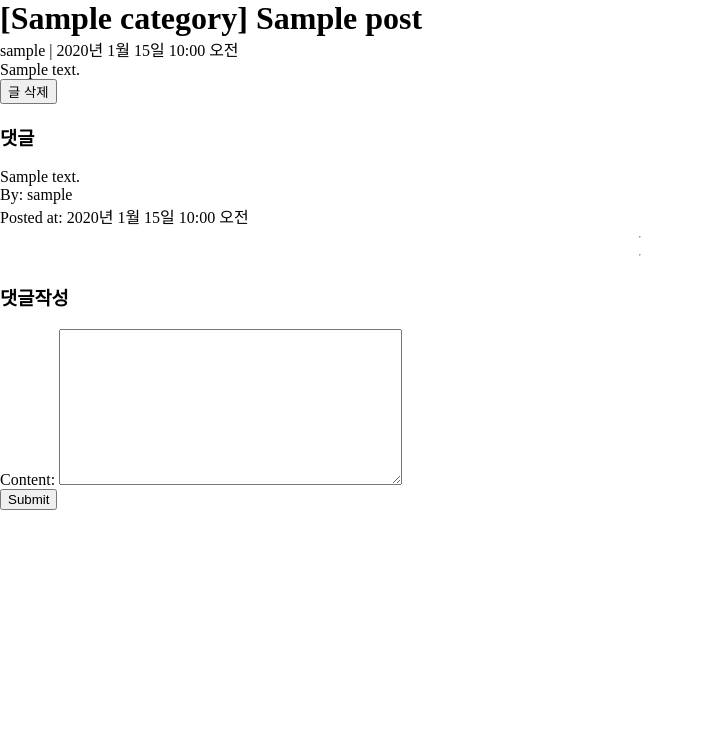
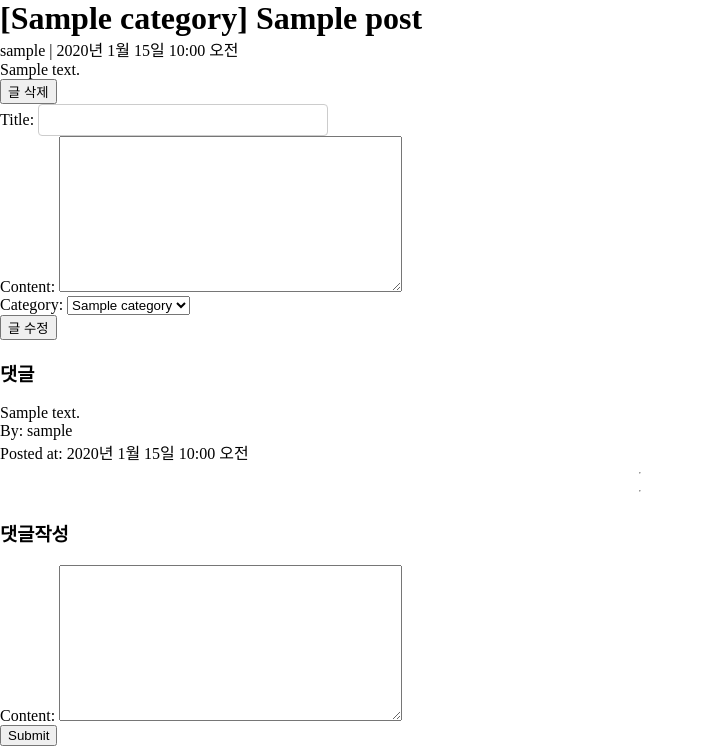
Before and after one commit to nekopurr/foodie_blog, a Django app: template blog/templates/blog/post_detail.html in a window 1280 px wide. Shown: the part 81-827 px from the top of the page, without its empty margins (0-704 px from the left). Before the commit the page ends 591 px from the top, so only its background shows below. Run offline with Django 4.2, Linux system fonts and the light colour scheme; tables that the repository leaves empty hold one stand-in row (values such as "Sample post"); the template is opened without the code that fills it: values that come from a table or form of the project are taken from there, most other values are stand-ins (such as "Sample title", 1, 10 or a date in 2020).

Commit message:
title, 메인페이지 추가

```diff
--- a/app/urls.py
+++ b/app/urls.py
@@ -16,8 +16,10 @@ Including another URLconf
 """
 from django.contrib import admin
 from django.urls import path, include
+from . import views
 
 urlpatterns = [
+    path('', views.Index, name='index'),
     path('admin/', admin.site.urls),
     path('blog/', include('blog.urls')),
 ]
--- a/blog/templates/blog/post_detail.html
+++ b/blog/templates/blog/post_detail.html
@@ -12,6 +12,14 @@
   {% csrf_token %}
   <button type="submit" onclick="return confirm('정말로 글을 삭제하시겠습니까?')">글 삭제</button>
 </form>
+
+<!-- 글 수정 -->
+<form method="post" action="{% url 'blog:post_edit' pk=post.pk %}">
+    {% csrf_token %}
+    {{ form.as_p }}
+    <button type="submit">글 수정</button>
+  </form>
+
 
 <!-- 댓글 -->
 <h3>댓글</h3>
--- a/blog/views.py
+++ b/blog/views.py
@@ -13,7 +13,8 @@ class PostListView(View):
         category_list = Category.objects.all()
         context = {
             "posts": posts,
-            "category_list": category_list
+            "category_list": category_list,
+            "title": '게시판',
         }
         return render(request, 'blog/post_list.html', context)
 
@@ -27,6 +28,7 @@ class PostDetailView(View):
             'post': post,
             'comments': comments,
             'comment_form': comment_form,
+            'title': post.title,
             'categories': Category.objects.all(),
         }
         return render(request, 'blog/post_detail.html', context)
```
Also changed, not shown: app/views.py (added, +7 -0 lines).
